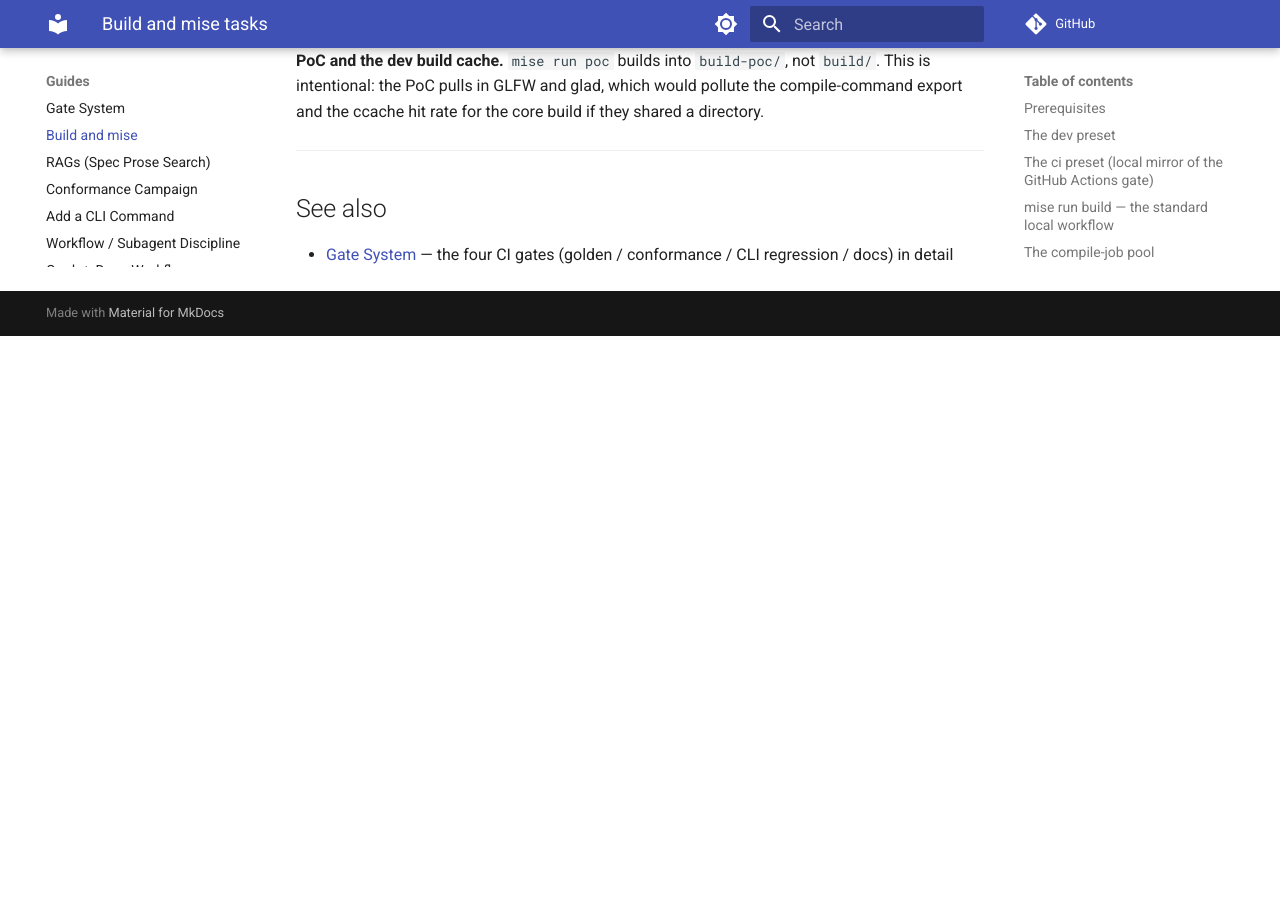
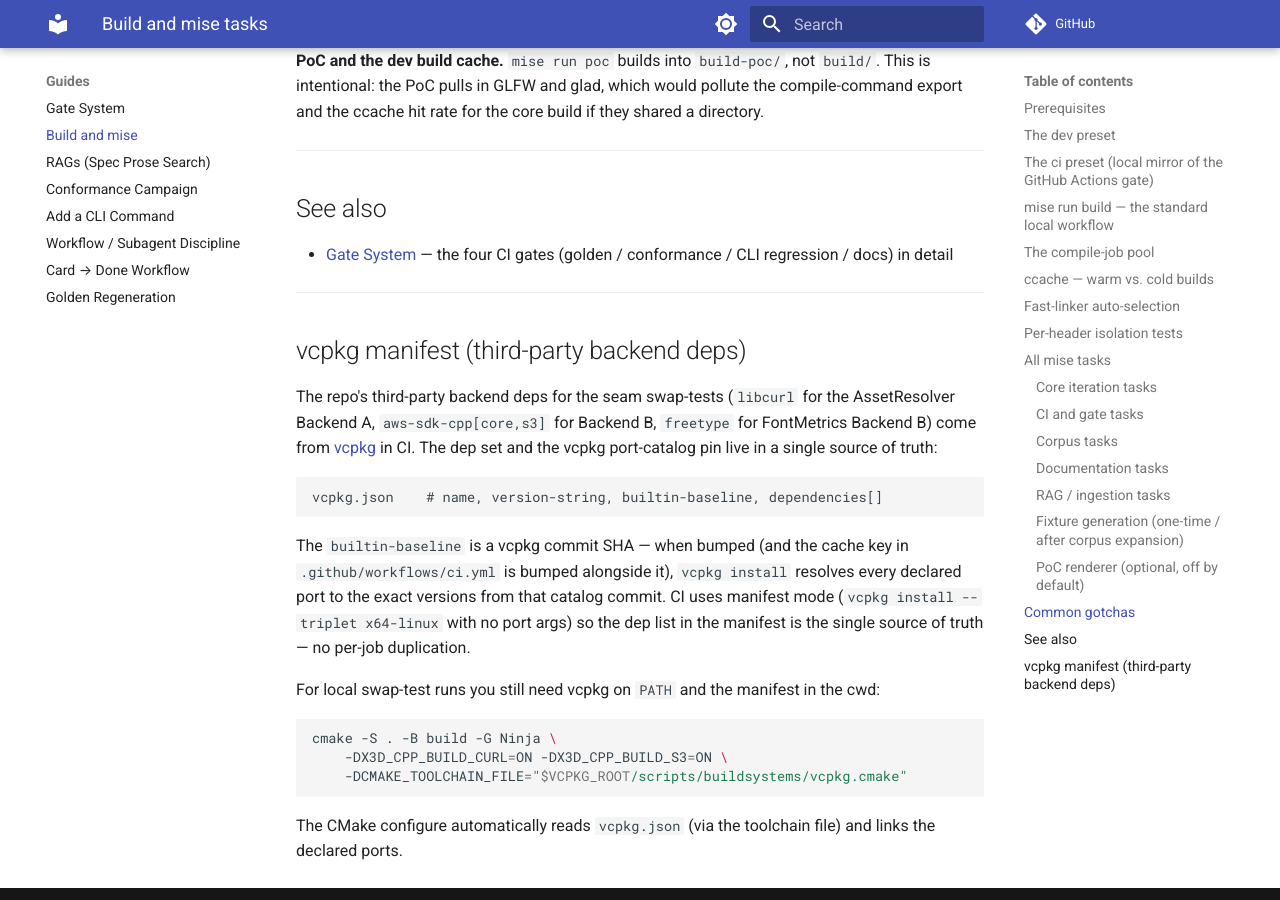
Before and after one commit to delta9000/x3d-cpp, an MkDocs documentation site: the page built from docs/wiki/guides/build-and-mise.md, in a window 1280 px wide and 900 px high, scrolled down 7949 px. Built offline with MkDocs 1.6.1 and Material for MkDocs 9.7.7, drawn with Linux system fonts in a browser that asks for light colours; comment, search, counter and statistics services are not loaded; before the commit the page ends 8285 px from its top, so only the background shows below that.

Commit message:
build(deps): add vcpkg.json manifest pinning backend deps (BLD-5)
- vcpkg.json: declare the three vcpkg-sourced backend deps (curl,
  aws-sdk-cpp[core,s3], freetype) with a pinned builtin-baseline
  (commit SHA 01f6021... = vcpkg 2024.05.24 release) so the port
  versions are reproducible across CI runs.
- .github/workflows/ci.yml: switch both the assetresolver-swap and
  fontmetrics-swap vcpkg install steps to manifest mode
  ('vcpkg install --triplet x64-linux') so the manifest is the
  single source of truth. Bump the binary-cache key to encode the
  baseline SHA so a baseline bump invalidates the cache.
- docs/wiki/guides/build-and-mise.md: add a vcpkg manifest section
  documenting the dep set + baseline.

Closes #18

````diff
--- a/docs/wiki/guides/build-and-mise.md
+++ b/docs/wiki/guides/build-and-mise.md
@@ -313,3 +313,31 @@ and the ccache hit rate for the core build if they shared a directory.
 ## See also
 
 - [Gate System](gate-system.md) — the four CI gates (golden / conformance / CLI regression / docs) in detail
+
+---
+
+## vcpkg manifest (third-party backend deps)
+
+The repo's third-party backend deps for the seam swap-tests (`libcurl` for the
+AssetResolver Backend A, `aws-sdk-cpp[core,s3]` for Backend B, `freetype` for
+FontMetrics Backend B) come from [vcpkg](https://github.com/microsoft/vcpkg) in CI.
+The dep set and the vcpkg port-catalog pin live in a single source of truth:
+
+```
+vcpkg.json    # name, version-string, builtin-baseline, dependencies[]
+```
+
+The `builtin-baseline` is a vcpkg commit SHA — when bumped (and the cache key in
+`.github/workflows/ci.yml` is bumped alongside it), `vcpkg install` resolves every
+declared port to the exact versions from that catalog commit. CI uses manifest mode
+(`vcpkg install --triplet x64-linux` with no port args) so the dep list in the
+manifest is the single source of truth — no per-job duplication.
+
+For local swap-test runs you still need vcpkg on `PATH` and the manifest in the cwd:
+```bash
+cmake -S . -B build -G Ninja \
+    -DX3D_CPP_BUILD_CURL=ON -DX3D_CPP_BUILD_S3=ON \
+    -DCMAKE_TOOLCHAIN_FILE="$VCPKG_ROOT/scripts/buildsystems/vcpkg.cmake"
+```
+The CMake configure automatically reads `vcpkg.json` (via the toolchain file) and
+links the declared ports.
````
Also changed, not shown: vcpkg.json (added, +14 -0 lines), 1 other file.
